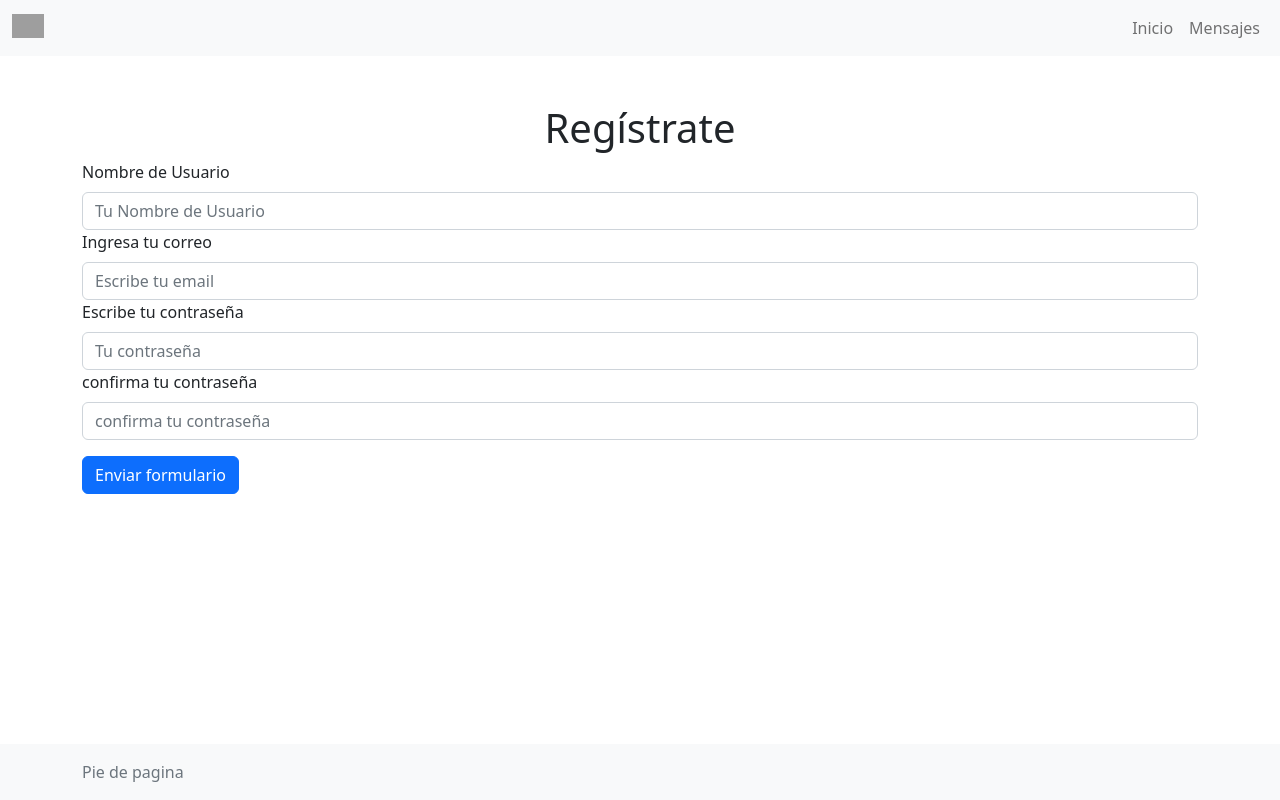
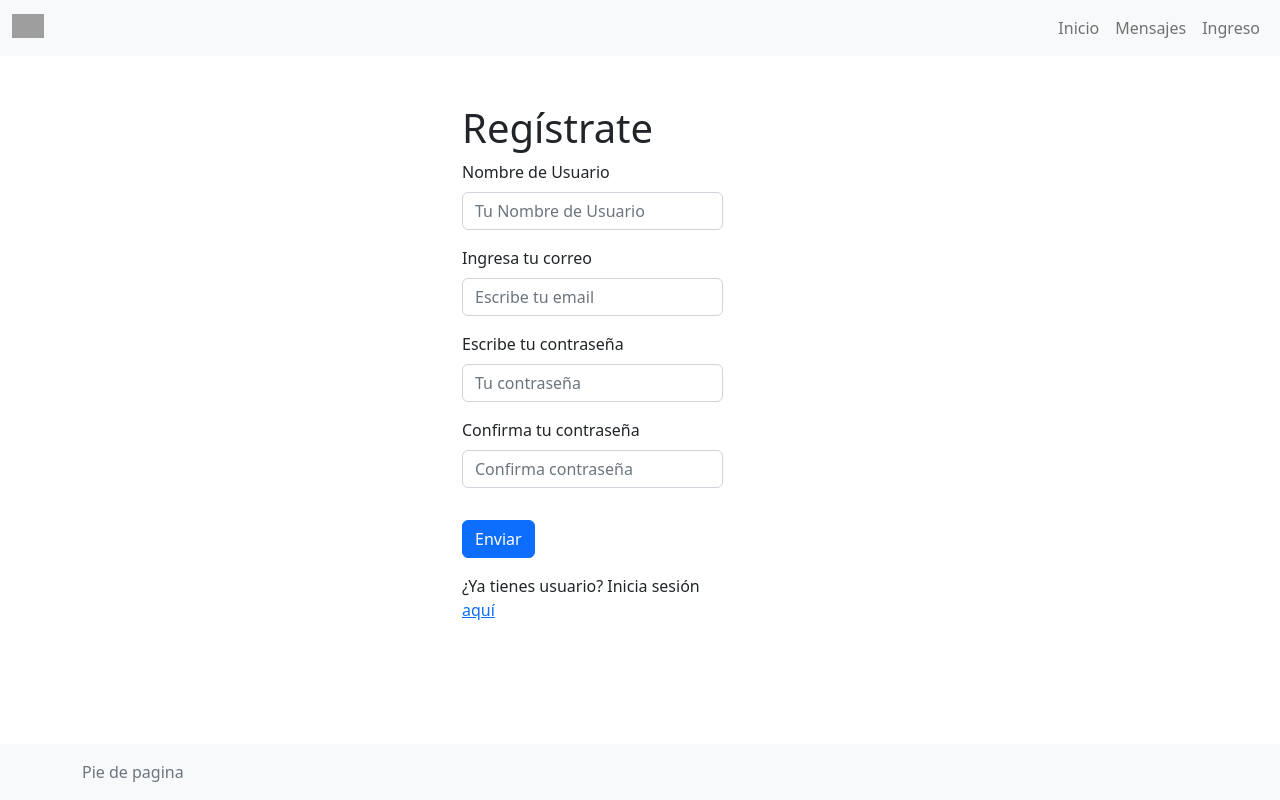
Before and after one commit to silvi2021/flask_bootstrap, a Flask app: page /auth/register in a window 1280 px wide. Run offline with Flask 2, Linux system fonts and the light colour scheme; grey boxes are pictures that could not be loaded.

Commit message:
arreglos barra de ingreso

```diff
--- a/app/auth/routes.py
+++ b/app/auth/routes.py
@@ -1,6 +1,6 @@
 from app.auth import bp
 from flask import render_template, request, flash, redirect, url_for
-from flask_login import login_user
+from flask_login import login_user, login_required, logout_user
 from app.extensions import db
 from app.models.user import User
 
@@ -73,3 +73,10 @@ def delete():
     db.session.commit()
     flash('Mensaje eliminado')
     return redirect('/')
+
+@bp.route('logout')
+@login_required
+def logout():
+    logout_user()
+    flash('Sesión cerrada')
+    return redirect('main/index')
--- a/app/main/routes.py
+++ b/app/main/routes.py
@@ -5,3 +5,7 @@ from flask import render_template
 @bp.route('/')
 def index():
     return render_template('index.html')
+
+@bp.app_errorhandler(404)
+def page_not_found(error):
+    return render_template('page_not_found.html'),404
--- a/app/templates/auth/register.html
+++ b/app/templates/auth/register.html
@@ -3,32 +3,39 @@
 {% block title %} User page {% endblock %}
 
 {% block body %}
-<h1 class="text-center"> Regístrate</h1>
-<form method="post">
-    <label for="username" class="form-label">Nombre de Usuario</label>
-    <input type="text" name="username" id="username"
-           placeholder="Tu Nombre de Usuario"
-           value="{{ request.form['username'] }}"
-           class="form-control">
+<div class="row">
+    <div class="col-md-3 offset-md-4">
+        <h1>Regístrate</h1>
 
-    <label for="email" class="form-label">Ingresa tu correo</label>
-    <input type="text" name="email" id="email"
-           placeholder="Escribe tu email"
-           value="{{ request.form['email'] }}"
-           class="form-control">
+        <form class="mb-3" method="post">
+            <div class="mb-3">
+                <label for="username" class="form-label">Nombre de Usuario</label>
+                <input type="text" name="username" id="username" placeholder="Tu Nombre de Usuario "
+                    value="{{ request.form['username'] }}" class="form-control">
+            </div>
 
-    <label for="password" class="form-label">Escribe tu contraseña</label>
-    <input type="password" name="password" id="password"
-            placeholder="Tu contraseña"
-            value="{{ request.form['password'] }}"
-            class="form-control">
+            <div class="mb-3">
+                <label for="email" class="form-label"> Ingresa tu correo</label>
+                <input type="text" name="email" id="email" placeholder="Escribe tu email"
+                    value="{{ request.form['email'] }}" class="form-control">
+            </div>
 
-    <label for="password_confirm" class="form-label">confirma tu contraseña</label>
-    <input type="password" name="password_confirm" id="password_confirm"
-            placeholder="confirma tu contraseña"
-            value="{{ request.form['password_confirm'] }}"
-            class="form-control">
+            <div class="mb-3">
+                <label for="password" class="form-label">Escribe tu contraseña</label>
+                <input type="password" name="password" id="password" placeholder="Tu contraseña"
+                    value="{{ request.form['password'] }}" class="form-control">
+            </div>
 
-    <button type="submit" class="btn btn-primary mt-3">Enviar formulario</button>
-</form>
+            <div class="mb-3">
+                <label for="password_confirm" class="form-label">Confirma tu contraseña</label>
+                <input type="password" name="password_confirm" id="password_confirm" placeholder="Confirma contraseña"
+                    value="{{ request.form['password_confirm'] }}" class="form-control">
+            </div>
+
+            <button type="submit" class="btn btn-primary mt-3">Enviar</button>
+        </form>
+        ¿Ya tienes usuario? Inicia sesión <a href="{{ url_for('auth.login') }}">aquí</a>
+    </div>
+</div>
+
 {% endblock %}
--- a/app/templates/includes/navbar.html
+++ b/app/templates/includes/navbar.html
@@ -16,6 +16,15 @@
         <li class="nav-item">
           <a class="nav-link" href="{{url_for('messages.index')}}">Mensajes</a>
         </li>
+        <li class="nav-item">
+          {% if current_user.is_authenticated %}
+          <a class="nav-link" aria-current="page" href="{{ url_for('auth.logout') }}">Salir</a>
+          {% else %}
+          <a class="nav-link" aria-current="page" href="{{ url_for('auth.login') }}">Ingreso</a>
+          {% endif %}
+        </li>
+
+        </li>
       </ul>
     </div>
 
--- a/app/templates/page_not_found.html
+++ b/app/templates/page_not_found.html
@@ -1,7 +1,9 @@
 {% extends 'base.html' %}
 
-{% block title %} Pagina no encontrada {% endblock %}
+{% block title %} Page not found {% endblock %}
 
 {% block body %}
+<h1>
+    Lo sentimos,pagina no existe
 </h1>
 {% endblock %}
```
Also changed, not shown: app/templates/auth/login.html (+23 -23 lines).
